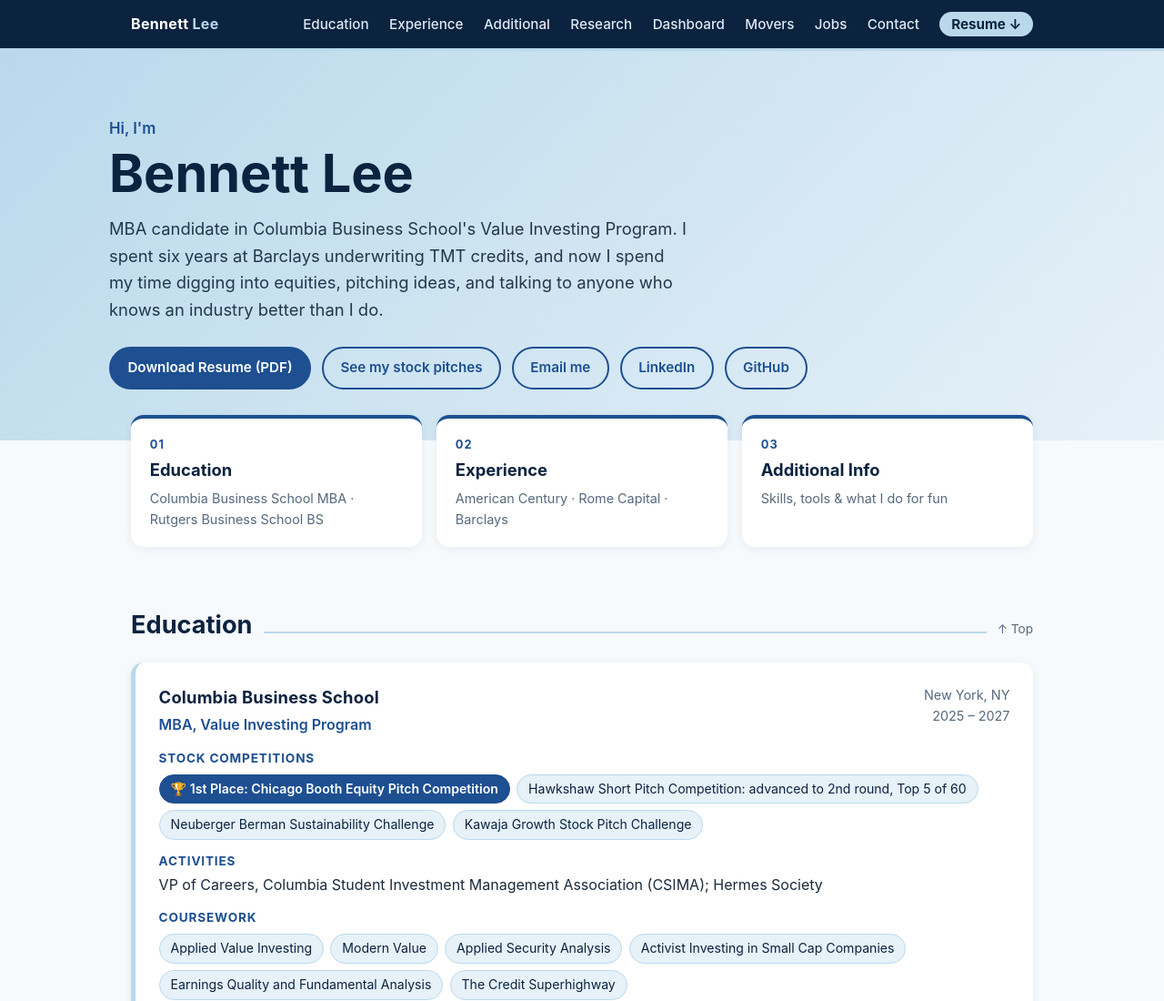
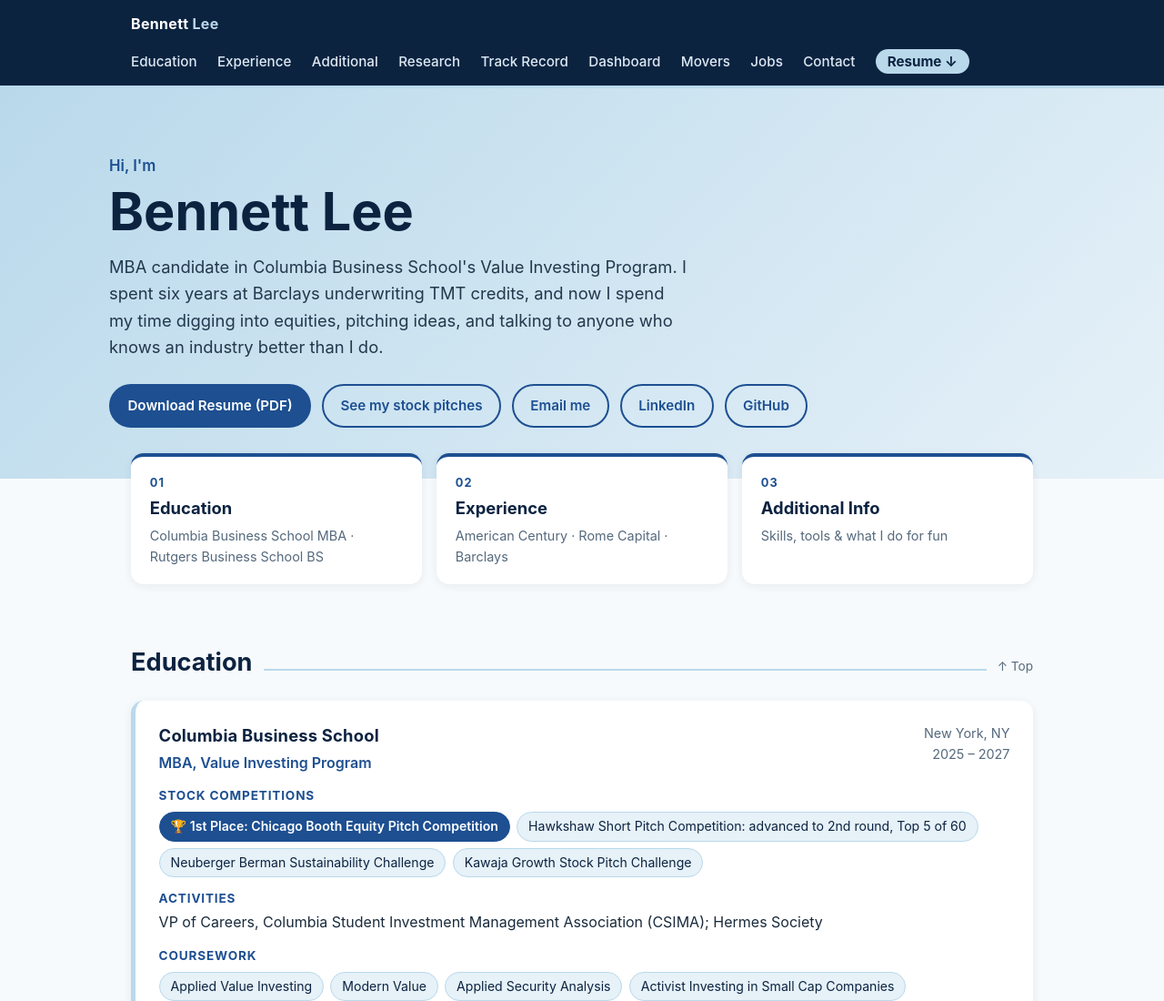
Before and after one commit to blee1236/blee1236.github.io, a plain HTML site: page index.html in a window 1280 px wide. Shown: the top 1100 px of the page at 91% size. Drawn offline with Linux system fonts and the light colour scheme.

Commit message:
Add Track Record link to homepage nav
Co-Authored-By: Claude Opus 5.5 <noreply@anthropic.com>
Claude-Session: https://claude.ai/code/session_01UuUDor8ieWBigU1cTnsZRQ

```diff
--- a/index.html
+++ b/index.html
@@ -151,6 +151,7 @@
         <li><a href="#experience">Experience</a></li>
         <li><a href="#additional">Additional</a></li>
         <li><a href="research.html">Research</a></li>
+        <li><a href="portfolio.html">Track Record</a></li>
         <li><a href="dashboard.html">Dashboard</a></li>
         <li><a href="movers.html">Movers</a></li>
         <li><a href="jobs.html">Jobs</a></li>
```
